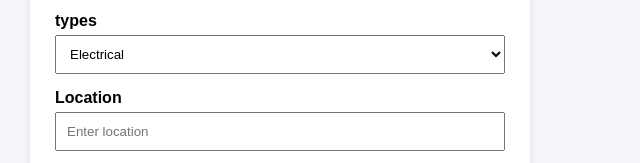
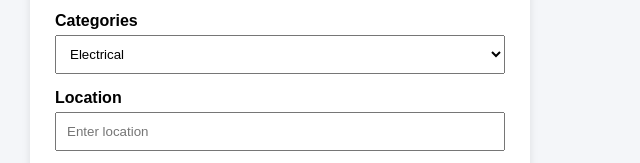
Before and after one commit to ak-kanishka/Smart-campus-issue-reporter, a plain HTML site: page report.html in a window 1280 px wide. Shown: the part 268-431 px from the top of the page, 0-640 px from the left. Drawn offline with Linux system fonts and the light colour scheme.

Commit message:
changecategory

```diff
--- a/report.html
+++ b/report.html
@@ -28,7 +28,7 @@
             <label>Issue Title</label>
             <input type="text" placeholder="Enter issue title">
 
-            <label>types</label>
+            <label>Categories</label>
             <select>
                 <option>Electrical</option>
                 <option>Plumbing</option>
```
